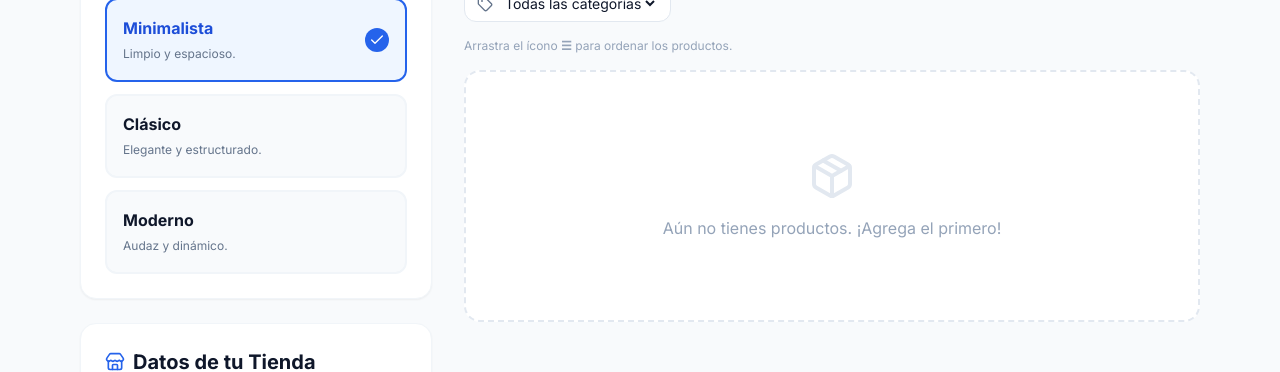
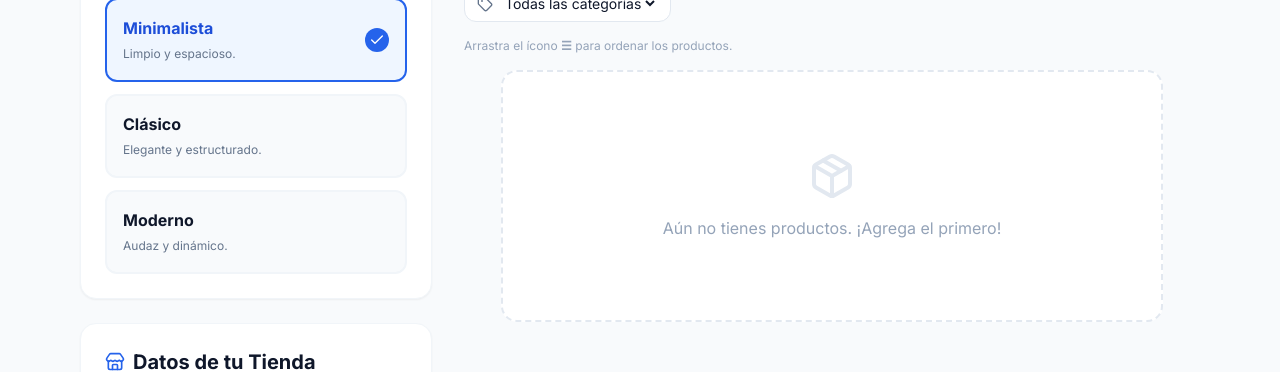
Before and after one commit to juan-beltranos/Catalogo-pdf-premium, a React (Vite) app: page / in a window 1280 px wide. Shown: the part 168-540 px from the top of the page. Built offline with nearby package versions, Linux system fonts and the light colour scheme.

Commit message:
ajustes scroll movil

```diff
--- a/components/ProductManager.tsx
+++ b/components/ProductManager.tsx
@@ -123,7 +123,6 @@ export const ProductManager: React.FC<ProductManagerProps> = ({
     });
   };
 
-
   const categories = useMemo(() => {
     const map = new Map<string, string>();
     for (const p of products) {
@@ -160,7 +159,6 @@ export const ProductManager: React.FC<ProductManagerProps> = ({
     setEditingId(null);
     setImagePreview('');
   };
-
 
   const handleOpenEdit = async (product: Product) => {
     setFormData({
@@ -281,7 +279,6 @@ export const ProductManager: React.FC<ProductManagerProps> = ({
     }
   };
 
-
   const importInputRef = React.useRef<HTMLInputElement | null>(null);
 
   type ImportItem = {
@@ -380,6 +377,7 @@ export const ProductManager: React.FC<ProductManagerProps> = ({
 
   return (
     <div className="space-y-4 mb-24">
+
       {/* Header */}
       <div className="flex items-center justify-between mb-2">
         <h2 className="text-xl font-bold flex items-center gap-2">
@@ -410,7 +408,7 @@ export const ProductManager: React.FC<ProductManagerProps> = ({
         >
           Importar JSON
         </button>
- */}
+        */}
 
         <div className="flex items-center gap-2">
           {/* NUEVO: botones PDF opcionales */}
@@ -687,7 +685,6 @@ export const ProductManager: React.FC<ProductManagerProps> = ({
       </AnimatePresence>
 
       {/* Products grid */}
-
       <DndContext
         sensors={sensors}
         collisionDetection={closestCenter}
@@ -700,8 +697,7 @@ export const ProductManager: React.FC<ProductManagerProps> = ({
           <p className="text-xs text-slate-400 mb-2">
             Arrastra el ícono <span className="font-semibold">☰</span> para ordenar los productos.
           </p>
-
-          <div className="grid grid-cols-1 sm:grid-cols-2 lg:grid-cols-3 gap-4">
+          <div className="grid grid-cols-1 sm:grid-cols-2 lg:grid-cols-3 gap-4 w-[90%] mx-auto">
 
             <AnimatePresence>
               {orderedProducts.map((product) => (
@@ -754,7 +750,7 @@ export const ProductManager: React.FC<ProductManagerProps> = ({
                       </div>
 
                       {/* 🔹 CONTENIDO */}
-                      <div className="flex gap-4">
+                      <div className="flex gap-4 items-center">
                         <div className="w-20 h-20 bg-slate-100 rounded-xl overflow-hidden flex-shrink-0 relative">
 
                           {product.hidden && (
```
